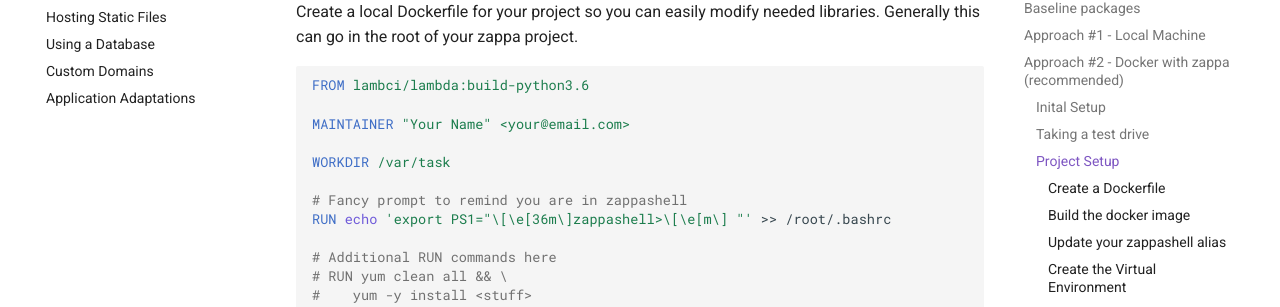
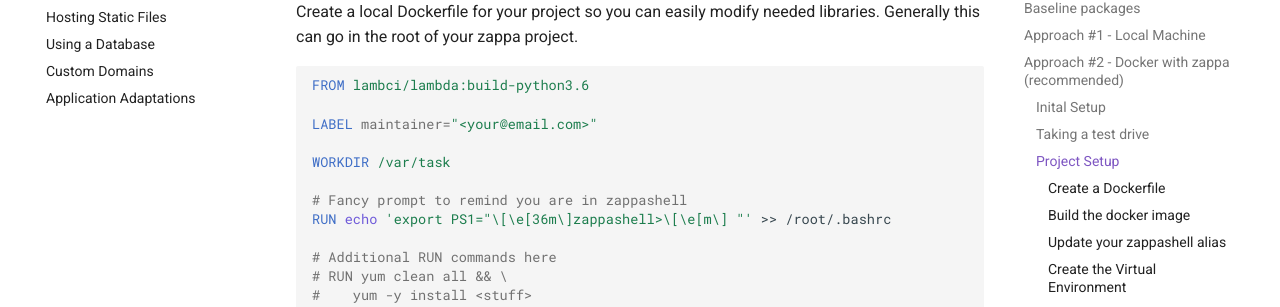
Before and after one commit to edgarroman/zappa-django-guide, an MkDocs documentation site: the page built from docs/setup.md, in a window 1280 px wide and 900 px high, scrolled down 3927 px. Shown: the part 145-452 px from the top of the window. Built offline with MkDocs 1.6.1 and Material for MkDocs 9.7.7, drawn with Linux system fonts in a browser that asks for light colours; comment, search, counter and statistics services are not loaded; old or Windows-style settings are respelled for this version of MkDocs.

Commit message:
setup.md: move from depricated MAINTAINER field to LABEL
See: https://docs.docker.com/engine/reference/builder/#maintainer-deprecated

````diff
--- a/docs/setup.md
+++ b/docs/setup.md
@@ -139,7 +139,7 @@ Create a local Dockerfile for your project so you can easily modify needed libra
 ```Docker
 FROM lambci/lambda:build-python3.6
 
-MAINTAINER "Your Name" <your@email.com>
+LABEL maintainer="<your@email.com>"
 
 WORKDIR /var/task
 
````
